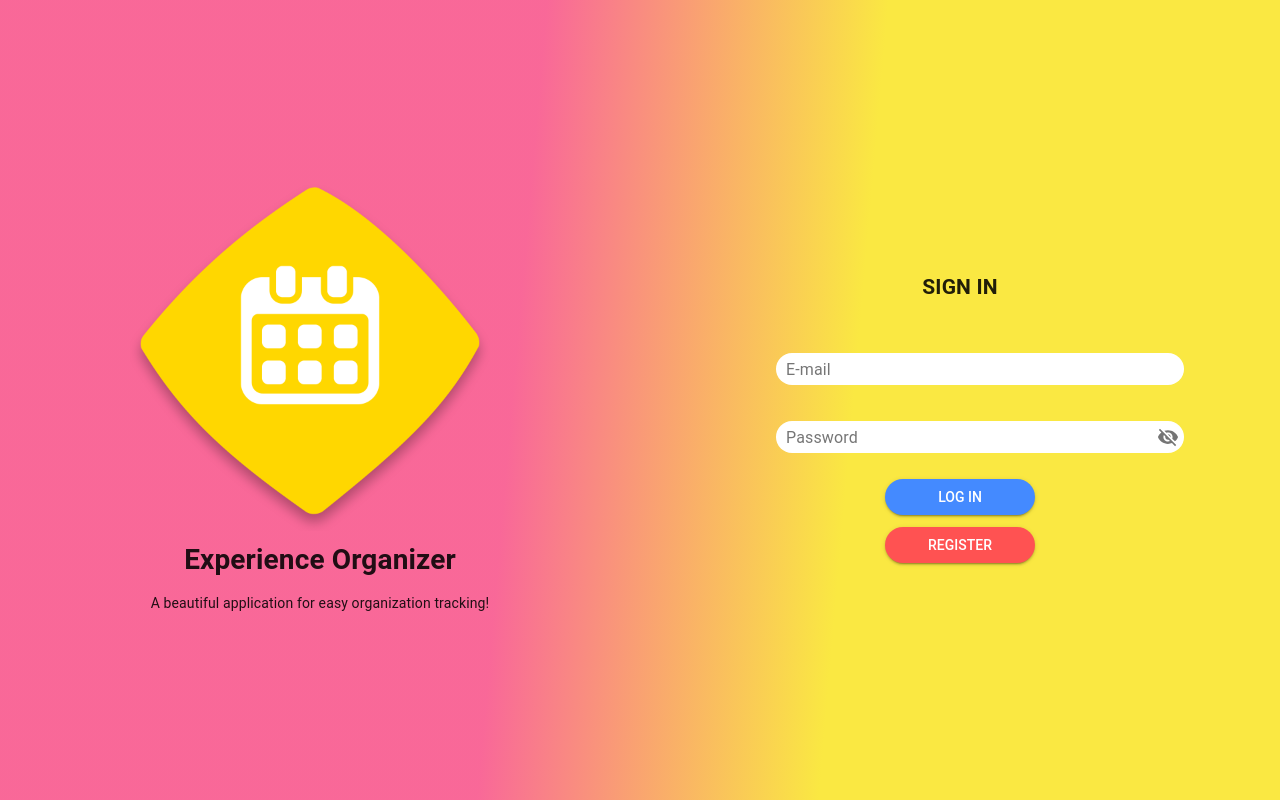
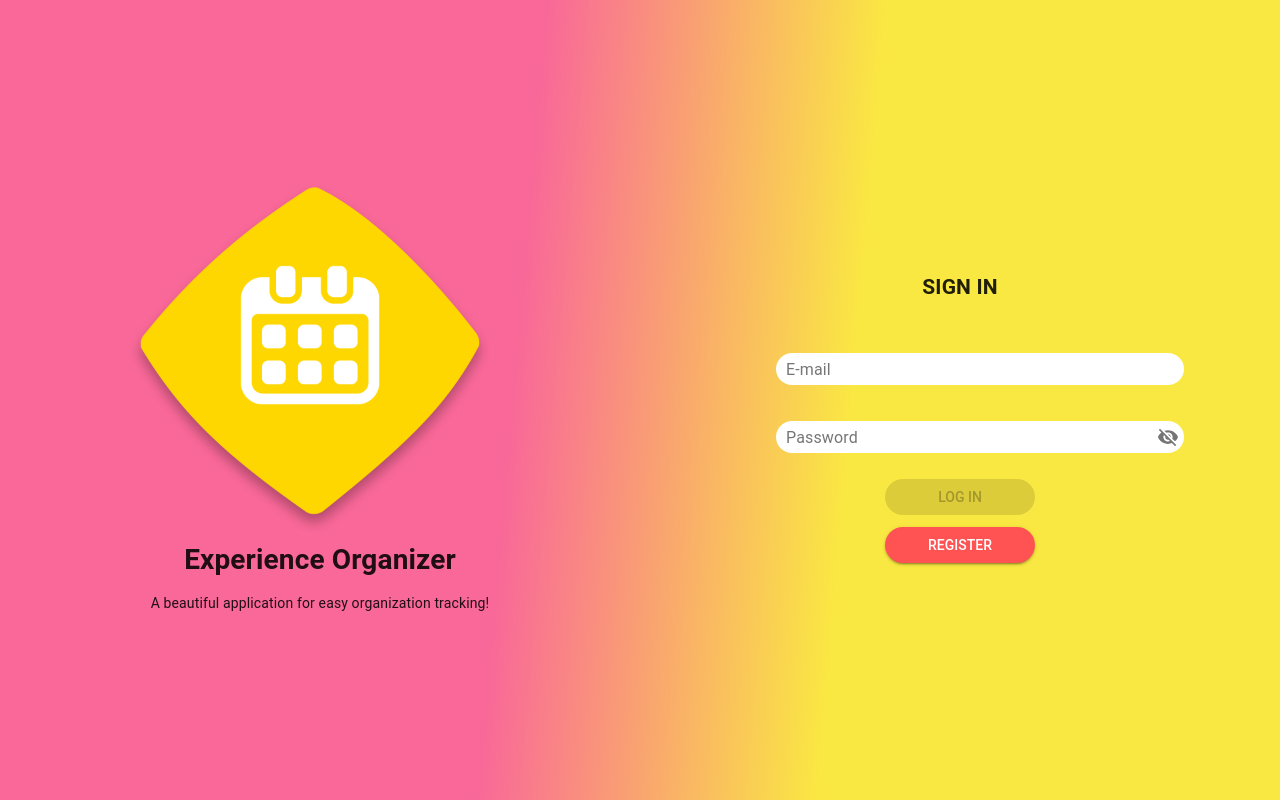
Before and after one commit to aleksandar9999a/experience-organization, a Vue app: page /auth in a window 1280 px wide. Shown: the top 800 px of the page. Built offline with nearby package versions, Linux system fonts and the light colour scheme; no server answers; what vuefire would draw is missing.

Commit message:
Disable Log In button if form is invalid

```diff
--- a/src/components/auth/SignIn.vue
+++ b/src/components/auth/SignIn.vue
@@ -25,7 +25,7 @@
       </div>
 
       <div class="actions md-layout md-alignment-center">
-        <md-button class="md-raised md-primary" @click="auth">Log in</md-button>
+        <md-button class="md-raised md-primary" @click="auth" :disabled="this.$v.$invalid">Log in</md-button>
       </div>
       <div class="actions md-layout md-alignment-center">
         <md-button class="md-raised md-accent" @click="reg">Register</md-button>
```
